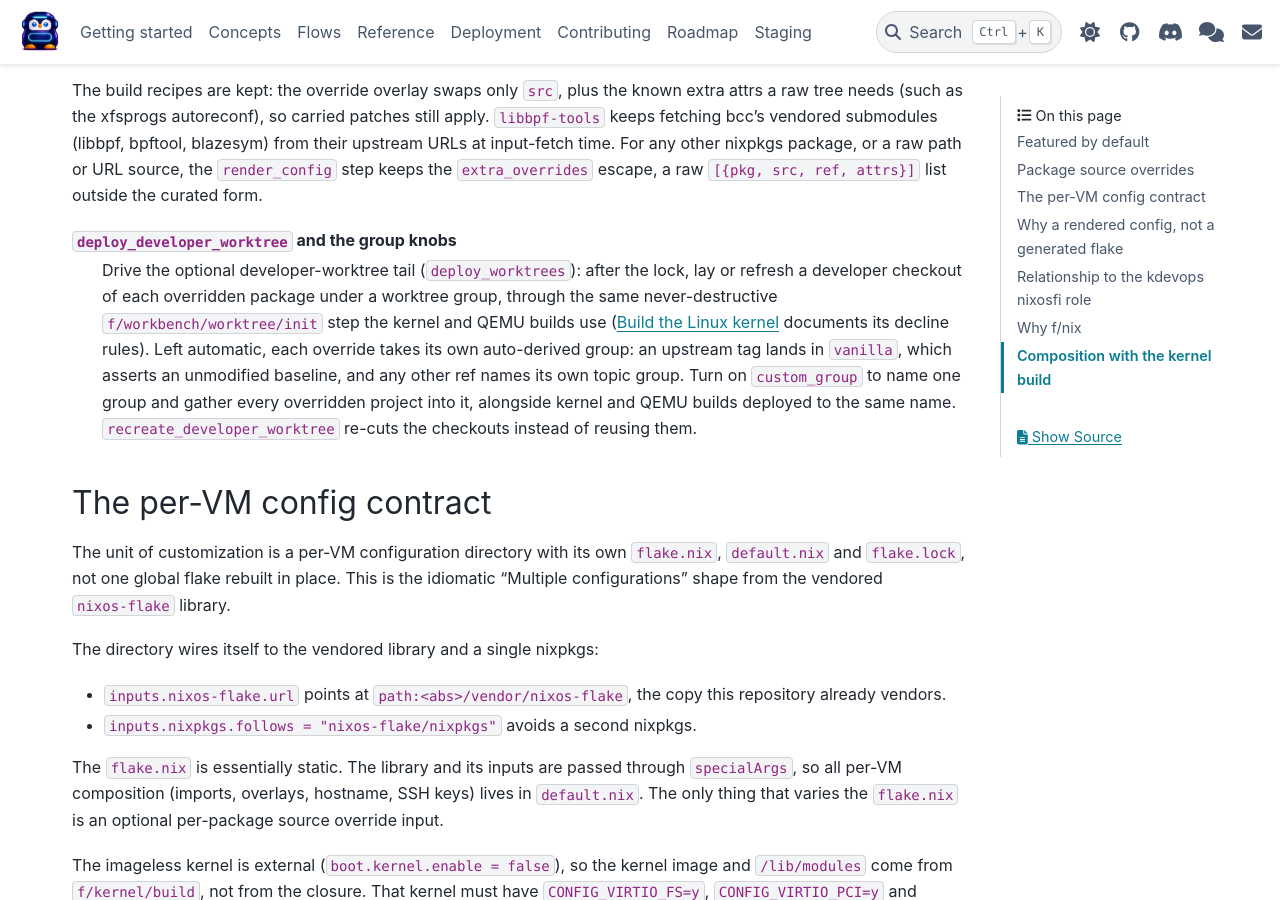
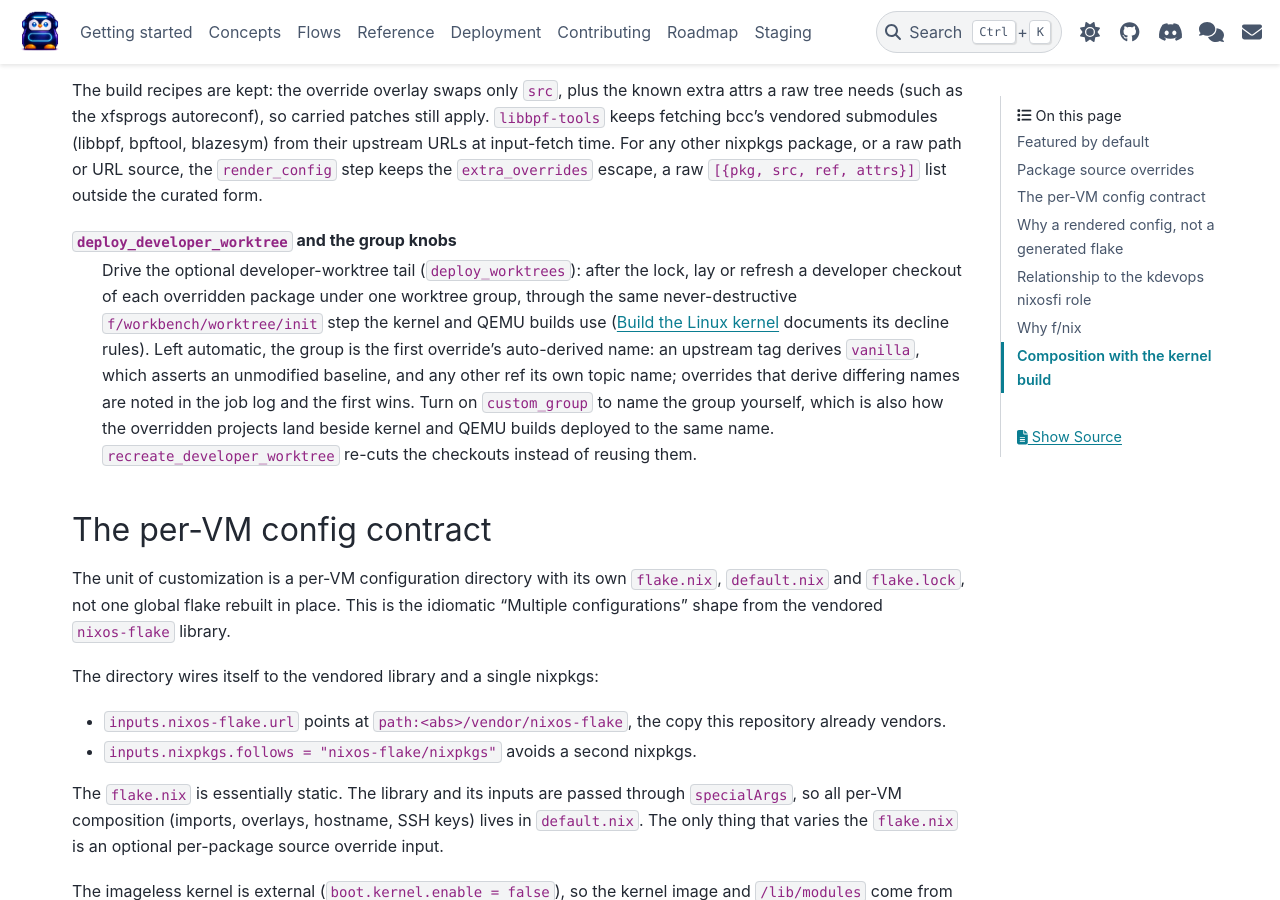
Before and after one commit to dagomez137/kdevops-ng, a Sphinx documentation site: the page built from docs/flows/nix-build.rst, in a window 1280 px wide and 900 px high, scrolled down 1492 px. Built offline with Sphinx 7.4.7 and the PyData theme 0.15.4, drawn with Linux system fonts in a browser that asks for light colours.

Commit message:
docs: one developer group for the override tail
The tail deploys every overridden package into a single group, the
first override's auto-derived name with a job-log note when the
derivations differ; the reference follows.

Generated-by: Claude AI
Signed-off-by: Daniel Gomez <da.gomez@kernel.org>

```diff
--- a/docs/flows/nix-build.rst
+++ b/docs/flows/nix-build.rst
@@ -93,15 +93,17 @@ raw ``[{pkg, src, ref, attrs}]`` list outside the curated form.
 ``deploy_developer_worktree`` and the group knobs
    Drive the optional developer-worktree tail (``deploy_worktrees``): after
    the lock, lay or refresh a developer checkout of each overridden package
-   under a worktree group, through the same never-destructive
+   under one worktree group, through the same never-destructive
    :src:`f/workbench/worktree/init` step the kernel and QEMU builds use
-   (:doc:`kernel-build` documents its decline rules). Left automatic, each
-   override takes its own auto-derived group: an upstream tag lands in
-   ``vanilla``, which asserts an unmodified baseline, and any other ref
-   names its own topic group. Turn on ``custom_group`` to name one group
-   and gather every overridden project into it, alongside kernel and QEMU
-   builds deployed to the same name. ``recreate_developer_worktree``
-   re-cuts the checkouts instead of reusing them.
+   (:doc:`kernel-build` documents its decline rules). Left automatic, the
+   group is the first override's auto-derived name: an upstream tag derives
+   ``vanilla``, which asserts an unmodified baseline, and any other ref its
+   own topic name; overrides that derive differing names are noted in the
+   job log and the first wins. Turn on ``custom_group`` to name the group
+   yourself, which is also how the overridden projects land beside kernel
+   and QEMU builds deployed to the same name.
+   ``recreate_developer_worktree`` re-cuts the checkouts instead of reusing
+   them.
 
 The per-VM config contract
 ==========================
```
